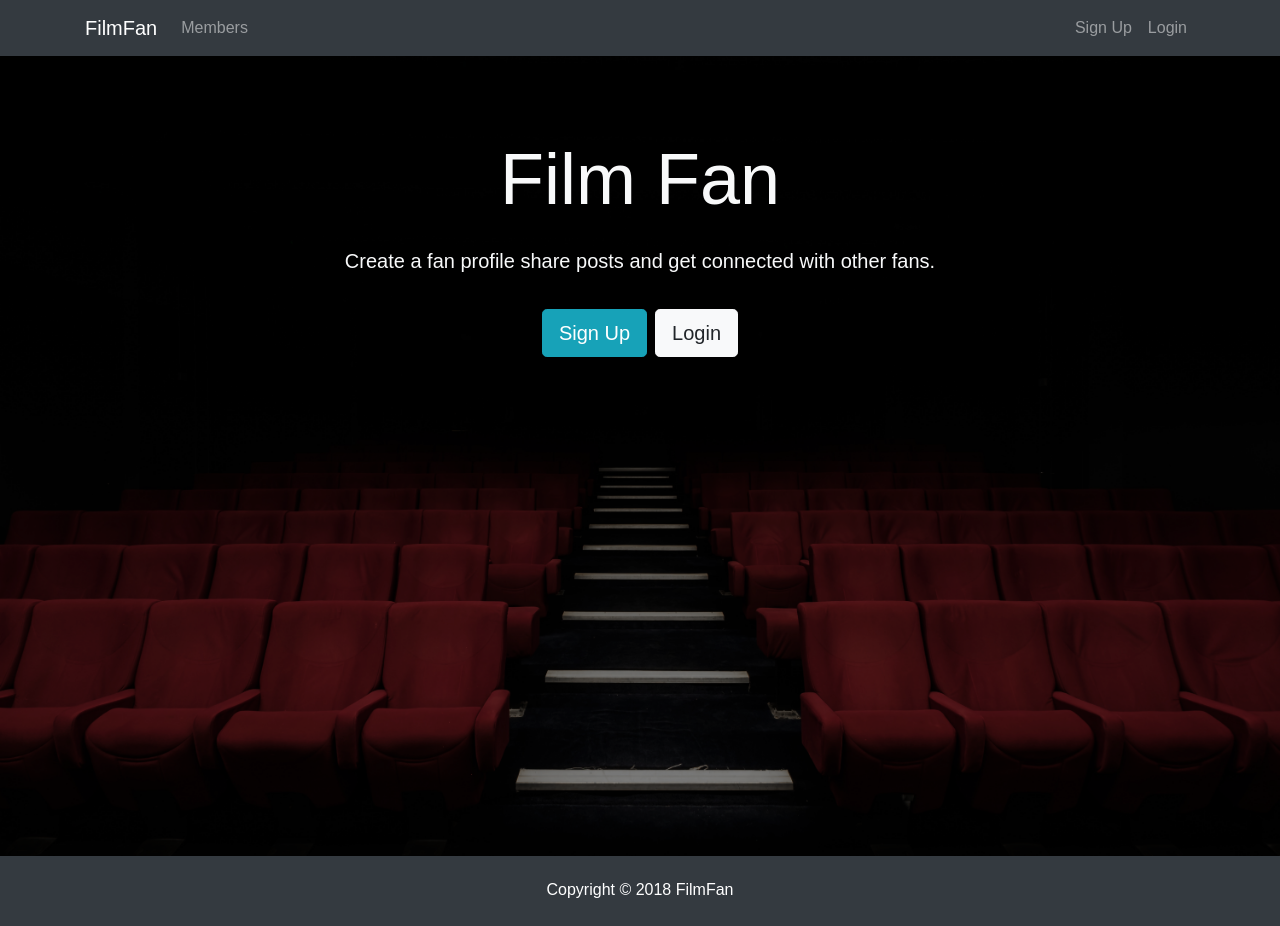
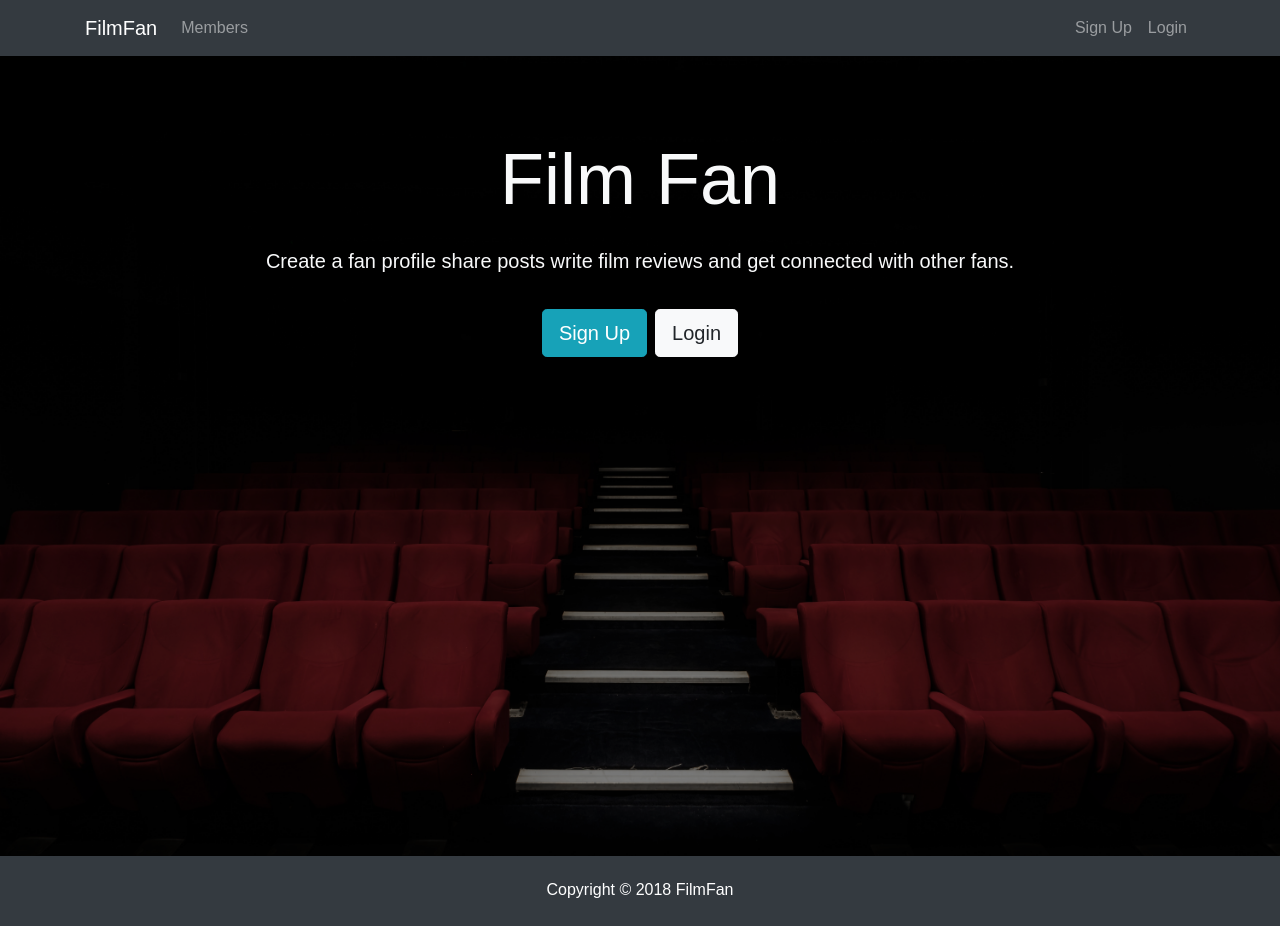
Before and after one commit to juliankohlman/film-fan, a React (Create React App) app in the folder client/: page / in a window 1280 px wide. Built offline with nearby package versions, Linux system fonts and the light colour scheme.

Commit message:
Update lead text in landing component

```diff
--- a/client/src/components/layout/Landing.js
+++ b/client/src/components/layout/Landing.js
@@ -17,8 +17,8 @@ class Landing extends Component {
 								<h1 className="display-3 mb-4">Film Fan</h1>
 								<p className="lead">
 									{' '}
-									Create a fan profile share posts and get connected with other
-									fans.
+									Create a fan profile share posts write film reviews and get
+									connected with other fans.
 								</p>
 								<hr />
 								<Link to="/register" className="btn btn-lg btn-info mr-2">
```
Also changed, not shown: package.json (+6 -6 lines).
